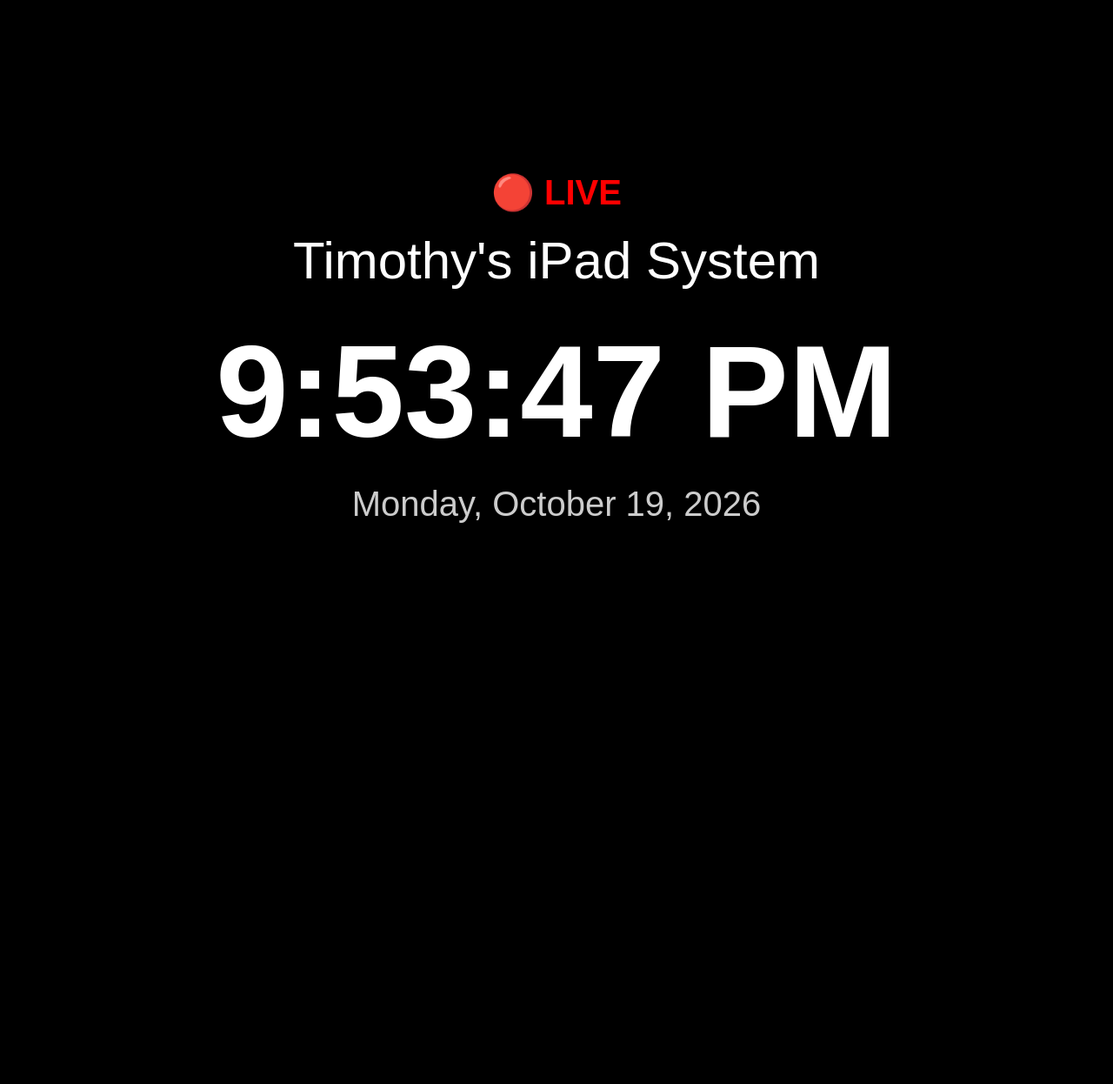
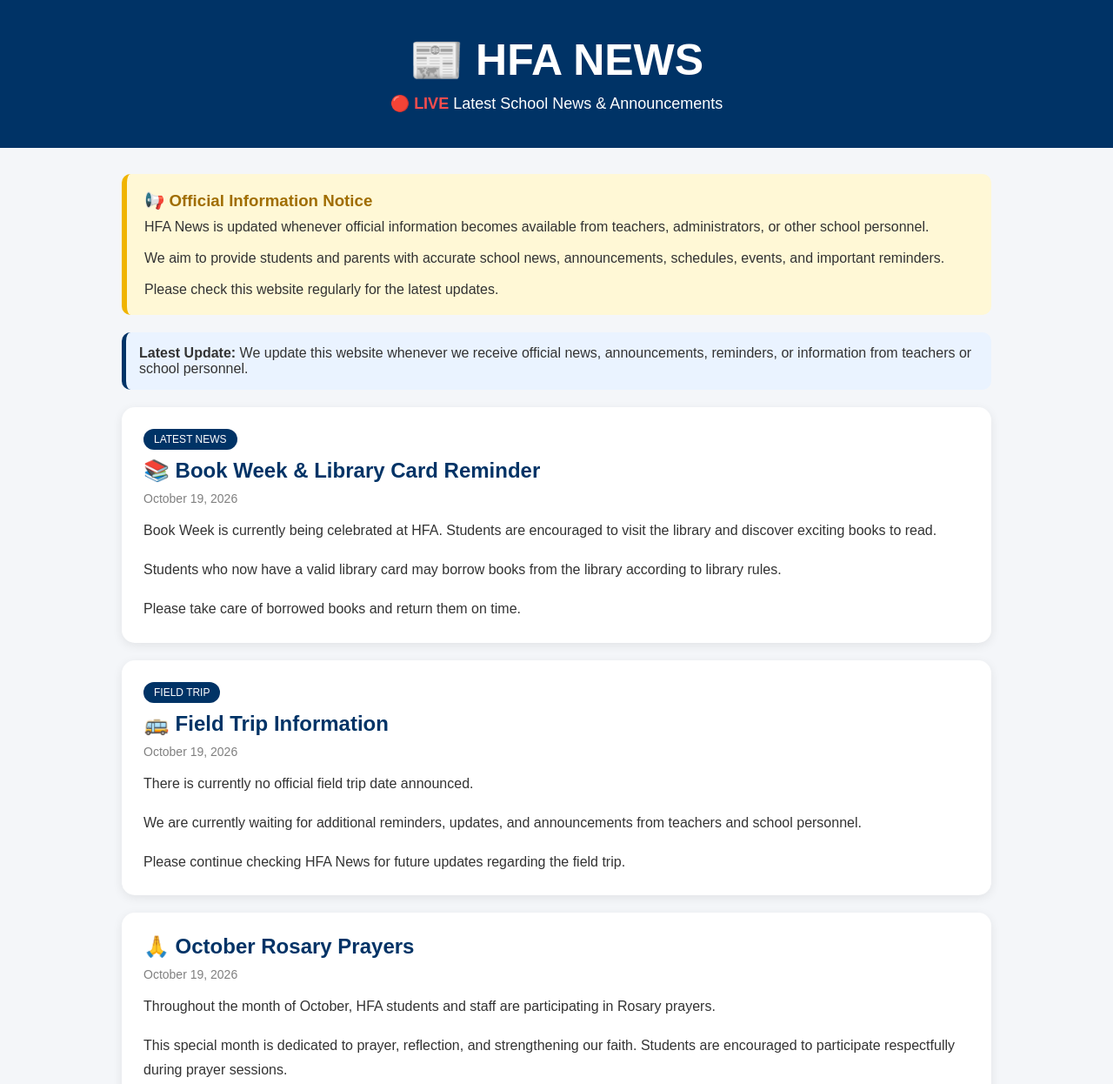
Before and after one commit to timmysemergencyacct-create/ipad-revamp, a plain HTML site: page index.html in a window 1280 px wide. Shown: the top 1246 px of the page at 87% size. Before the commit the page ends 800 px from the top, so only its background shows below. Drawn offline with Linux system fonts and the light colour scheme.

Commit message:
Update index.html

```diff
--- a/index.html
+++ b/index.html
@@ -3,103 +3,351 @@
 <head>
 <meta charset="UTF-8">
 <meta name="viewport" content="width=device-width, initial-scale=1.0">
-<title>Timothy's iPad System</title>
+
+<title>HFA News</title>
 
 <style>
+
 *{
     margin:0;
     padding:0;
     box-sizing:border-box;
-    font-family:Arial, sans-serif;
+    font-family:Arial,sans-serif;
 }
 
 body{
-    background:#000;
+    background:#f4f6f9;
+    color:#333;
+}
+
+header{
+    background:#003366;
     color:white;
-    height:100vh;
-    display:flex;
-    justify-content:center;
-    align-items:center;
-    flex-direction:column;
+    text-align:center;
+    padding:40px 20px;
+}
+
+header h1{
+    font-size:50px;
+}
+
+header p{
+    margin-top:10px;
+    font-size:18px;
 }
 
 .live{
-    font-size:40px;
-    color:red;
-    margin-bottom:20px;
+    color:#ff4d4d;
     font-weight:bold;
 }
 
-.title{
-    font-size:60px;
-    margin-bottom:30px;
+.container{
+    width:90%;
+    max-width:1000px;
+    margin:30px auto;
 }
 
-#clock{
-    font-size:150px;
-    font-weight:bold;
+.notice{
+    background:#fff8d6;
+    border-left:6px solid #f0b400;
+    padding:20px;
+    border-radius:10px;
+    margin-bottom:20px;
 }
 
-#date{
-    font-size:40px;
-    margin-top:20px;
-    color:#cccccc;
+.notice h3{
+    color:#a06d00;
+    margin-bottom:10px;
 }
 
-.red-dot{
-    animation:blink 1s infinite;
+.updates{
+    background:#eaf3ff;
+    border-left:5px solid #003366;
+    padding:15px;
+    border-radius:10px;
+    margin-bottom:20px;
 }
 
-@keyframes blink{
-    50%{
-        opacity:0;
-    }
+.news-card{
+    background:white;
+    padding:25px;
+    border-radius:15px;
+    margin-bottom:20px;
+    box-shadow:0 3px 12px rgba(0,0,0,.08);
 }
+
+.news-card h2{
+    color:#003366;
+    margin-bottom:10px;
+}
+
+.date{
+    color:gray;
+    margin-bottom:15px;
+    font-size:14px;
+}
+
+.news-card p{
+    line-height:1.7;
+}
+
+.badge{
+    display:inline-block;
+    background:#003366;
+    color:white;
+    padding:5px 12px;
+    border-radius:20px;
+    font-size:12px;
+    margin-bottom:10px;
+}
+
+table{
+    width:100%;
+    border-collapse:collapse;
+}
+
+th{
+    background:#003366;
+    color:white;
+    padding:12px;
+}
+
+td{
+    padding:12px;
+    border-bottom:1px solid #ddd;
+    text-align:center;
+}
+
+tr:hover{
+    background:#f5f5f5;
+}
+
+footer{
+    background:#003366;
+    color:white;
+    text-align:center;
+    padding:20px;
+    margin-top:40px;
+}
+
 </style>
 </head>
 <body>
 
-<div class="live">
-<span class="red-dot">🔴</span> LIVE
+<header>
+
+<h1>📰 HFA NEWS</h1>
+
+<p>
+<span class="live">🔴 LIVE</span>
+Latest School News & Announcements
+</p>
+
+</header>
+
+<div class="container">
+
+<div class="notice">
+
+<h3>📢 Official Information Notice</h3>
+
+<p>
+HFA News is updated whenever official information becomes
+available from teachers, administrators, or other school personnel.
+</p>
+
+<br>
+
+<p>
+We aim to provide students and parents with accurate school news,
+announcements, schedules, events, and important reminders.
+</p>
+
+<br>
+
+<p>
+Please check this website regularly for the latest updates.
+</p>
+
 </div>
 
-<div class="title">
-Timothy's iPad System
+<div class="updates">
+
+<strong>Latest Update:</strong>
+
+We update this website whenever we receive official news,
+announcements, reminders, or information from teachers
+or school personnel.
+
 </div>
 
-<div id="clock">
-00:00:00
+<div class="news-card">
+
+<div class="badge">LATEST NEWS</div>
+
+<h2>📚 Book Week & Library Card Reminder</h2>
+
+<div class="date">
+October 19, 2026
 </div>
 
-<div id="date">
-Loading...
+<p>
+Book Week is currently being celebrated at HFA.
+Students are encouraged to visit the library and
+discover exciting books to read.
+</p>
+
+<br>
+
+<p>
+Students who now have a valid library card may borrow
+books from the library according to library rules.
+</p>
+
+<br>
+
+<p>
+Please take care of borrowed books and return them on time.
+</p>
+
 </div>
 
-<script>
-function updateClock() {
+<div class="news-card">
 
-    const now = new Date();
+<div class="badge">FIELD TRIP</div>
 
-    const time = now.toLocaleTimeString("en-US", {
-        timeZone: "Asia/Manila",
-        hour12: true
-    });
+<h2>🚌 Field Trip Information</h2>
 
-    const date = now.toLocaleDateString("en-US", {
-        timeZone: "Asia/Manila",
-        weekday: "long",
-        year: "numeric",
-        month: "long",
-        day: "numeric"
-    });
+<div class="date">
+October 19, 2026
+</div>
 
-    document.getElementById("clock").textContent = time;
-    document.getElementById("date").textContent = date;
-}
+<p>
+There is currently no official field trip date announced.
+</p>
 
-updateClock();
-setInterval(updateClock, 1000);
-</script>
+<br>
+
+<p>
+We are currently waiting for additional reminders,
+updates, and announcements from teachers and school personnel.
+</p>
+
+<br>
+
+<p>
+Please continue checking HFA News for future updates regarding
+the field trip.
+</p>
+
+</div>
+
+<div class="news-card">
+
+<h2>🙏 October Rosary Prayers</h2>
+
+<div class="date">
+October 19, 2026
+</div>
+
+<p>
+Throughout the month of October, HFA students and staff are
+participating in Rosary prayers.
+</p>
+
+<br>
+
+<p>
+This special month is dedicated to prayer, reflection,
+and strengthening our faith. Students are encouraged
+to participate respectfully during prayer sessions.
+</p>
+
+</div>
+
+<div class="news-card">
+
+<h2>📅 Grade 4, 5 & 6 Schedule</h2>
+
+<div class="date">
+Updated October 19, 2026
+</div>
+
+<table>
+
+<tr>
+<th>Day</th>
+<th>School Hours</th>
+</tr>
+
+<tr>
+<td>Monday</td>
+<td>7:00 AM - 3:50 PM</td>
+</tr>
+
+<tr>
+<td>Tuesday</td>
+<td>7:00 AM - 3:50 PM</td>
+</tr>
+
+<tr>
+<td>Wednesday</td>
+<td>7:00 AM - 3:50 PM</td>
+</tr>
+
+<tr>
+<td>Thursday</td>
+<td>7:00 AM - 3:50 PM</td>
+</tr>
+
+<tr>
+<td>Friday</td>
+<td>7:00 AM - 10:50 AM</td>
+</tr>
+
+</table>
+
+<br>
+
+<p>
+This schedule applies to Grade 4, Grade 5, and Grade 6 students.
+</p>
+
+</div>
+
+<div class="news-card">
+
+<h2>📢 Welcome To HFA News</h2>
+
+<div class="date">
+October 19, 2026
+</div>
+
+<p>
+Welcome to HFA News. This website provides school news,
+announcements, schedules, events, reminders, and community updates.
+</p>
+
+<br>
+
+<p>
+Our goal is to keep students and parents informed with
+accurate and timely information from official school sources.
+</p>
+
+</div>
+
+</div>
+
+<footer>
+
+HFA News © 2026
+
+<br><br>
+
+School News & Announcements
+
+</footer>
 
 </body>
 </html>
```
